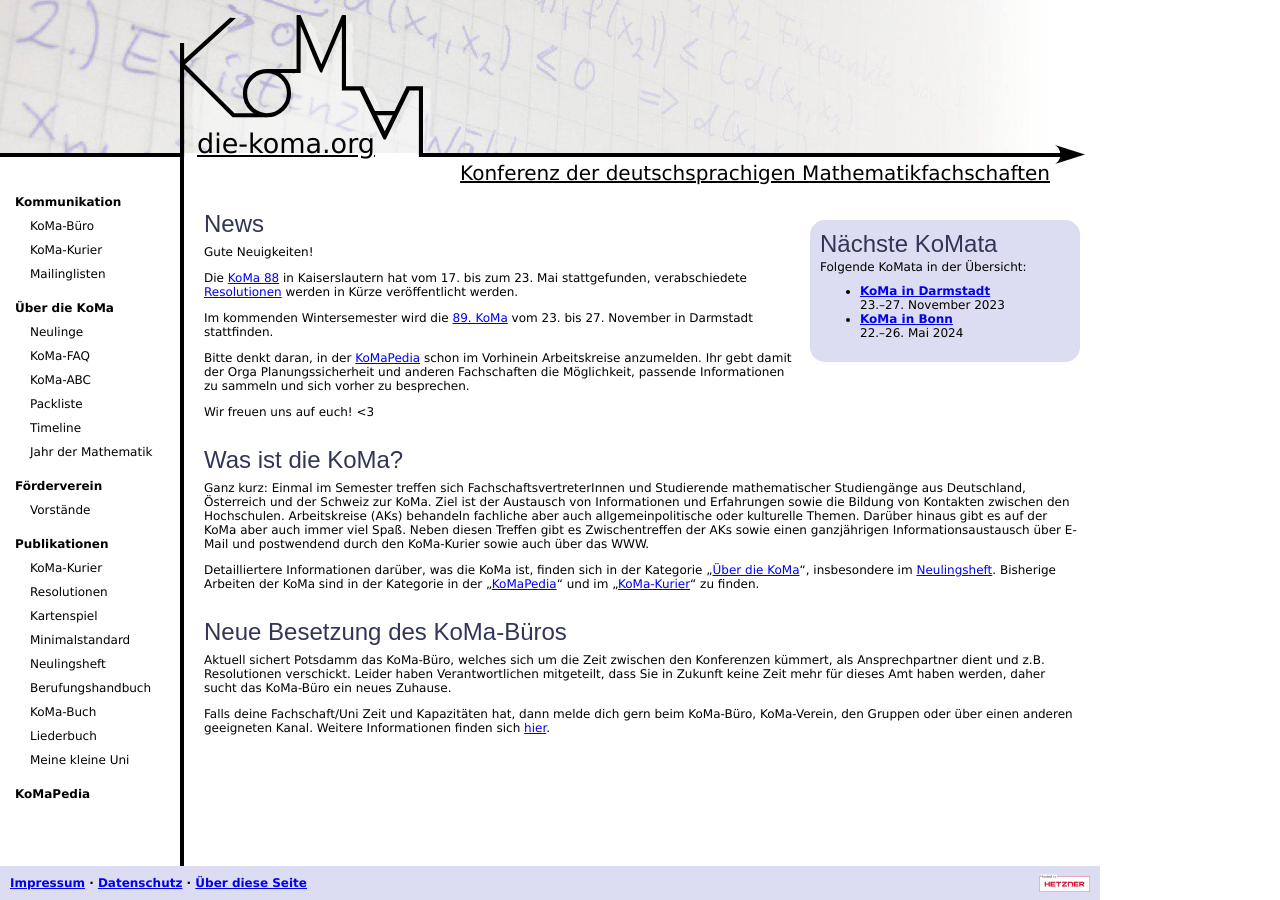
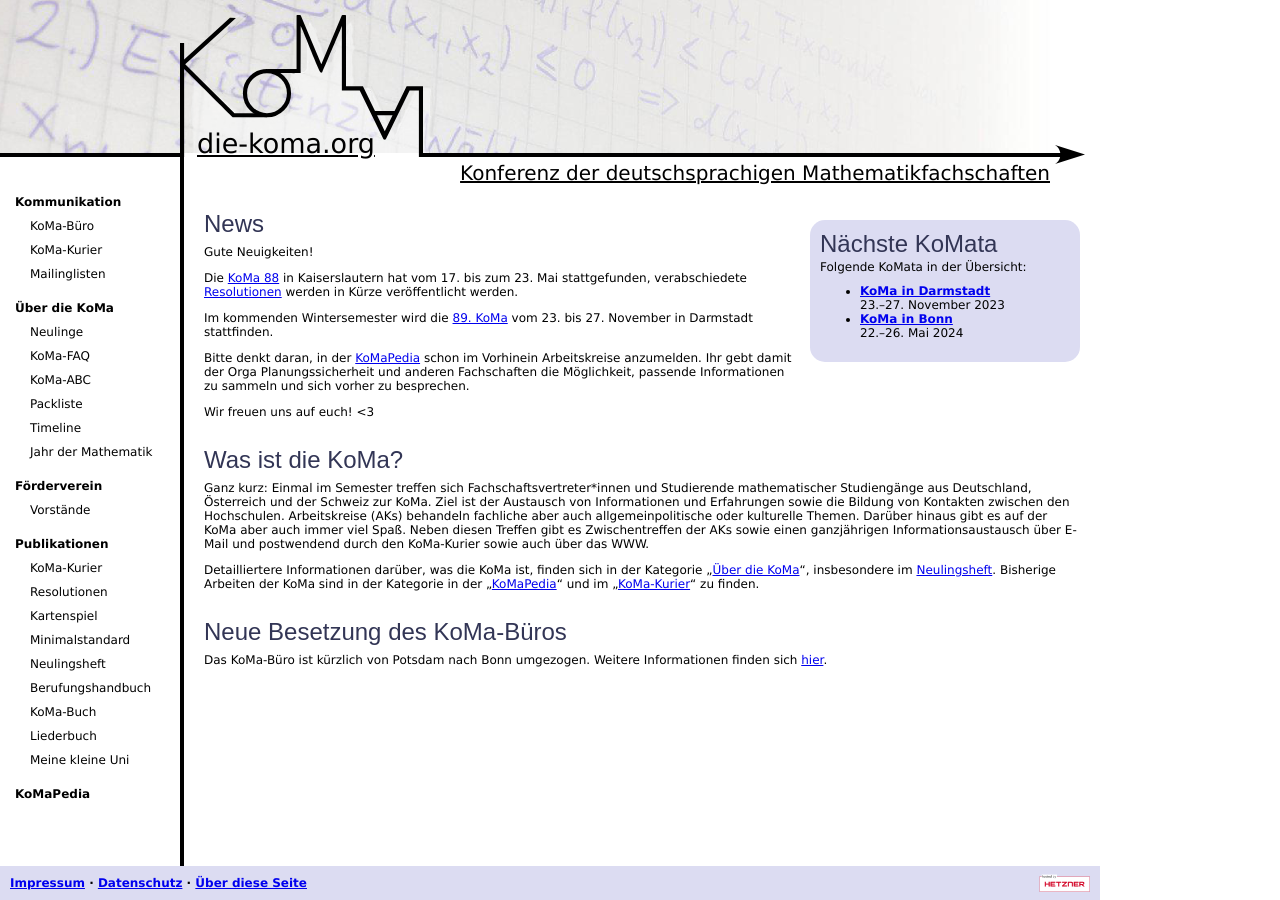
Before and after one commit to Die-KoMa/die-koma.org, a Jekyll site: the page built from index.md, in a window 1280 px wide. Built offline with Jekyll 4.4.1, drawn with Linux system fonts in a browser that asks for light colours.

Commit message:
Startseite: KoMa-Büro aktualisiert

```diff
--- a/index.md
+++ b/index.md
@@ -19,14 +19,14 @@ Wir freuen uns auf euch! <3
 
 # Was ist die KoMa?
 
-Ganz kurz: Einmal im Semester treffen sich FachschaftsvertreterInnen und Studierende mathematischer Studiengänge aus Deutschland, Österreich und der Schweiz zur KoMa. Ziel ist der Austausch von Informationen und Erfahrungen sowie die Bildung von Kontakten zwischen den Hochschulen. Arbeitskreise (AKs) behandeln fachliche aber auch allgemeinpolitische oder kulturelle Themen. Darüber hinaus gibt es auf der KoMa aber auch immer viel Spaß. Neben diesen Treffen gibt es Zwischentreffen der AKs sowie einen ganzjährigen Informationsaustausch über E-Mail und postwendend durch den KoMa-Kurier sowie auch über das WWW.
+Ganz kurz: Einmal im Semester treffen sich Fachschaftsvertreter\*innen und Studierende mathematischer Studiengänge aus Deutschland, Österreich und der Schweiz zur KoMa.
+Ziel ist der Austausch von Informationen und Erfahrungen sowie die Bildung von Kontakten zwischen den Hochschulen.
+Arbeitskreise (AKs) behandeln fachliche aber auch allgemeinpolitische oder kulturelle Themen. Darüber hinaus gibt es auf der KoMa aber auch immer viel Spaß.
+Neben diesen Treffen gibt es Zwischentreffen der AKs sowie einen ganzjährigen Informationsaustausch über E-Mail und postwendend durch den KoMa-Kurier sowie auch über das WWW.
 
 Detailliertere Informationen darüber, was die KoMa ist, finden sich in der Kategorie "[Über die KoMa](./ueber_die_koma/)", insbesondere im [Neulingsheft](./publikationen/neulingsheft/).
 Bisherige Arbeiten der KoMa sind in der Kategorie in der "[KoMaPedia](./KoMaPedia/)" und im "[KoMa-Kurier](./publikationen/koma-kurier/)" zu finden.
 
 # Neue Besetzung des KoMa-Büros
-Aktuell sichert Potsdamm das KoMa-Büro, welches sich um die Zeit zwischen den Konferenzen kümmert, als Ansprechpartner dient und z.B. Resolutionen verschickt.
-Leider haben Verantwortlichen mitgeteilt, dass Sie in Zukunft keine Zeit mehr für dieses Amt haben werden, daher sucht das KoMa-Büro ein neues Zuhause.
-
-Falls deine Fachschaft/Uni Zeit und Kapazitäten hat, dann melde dich gern beim KoMa-Büro, KoMa-Verein, den Gruppen oder über einen anderen geeigneten Kanal.
+Das KoMa-Büro ist kürzlich von Potsdam nach Bonn umgezogen.
 Weitere Informationen finden sich [hier](./kommunikation/koma-buero/).
```
